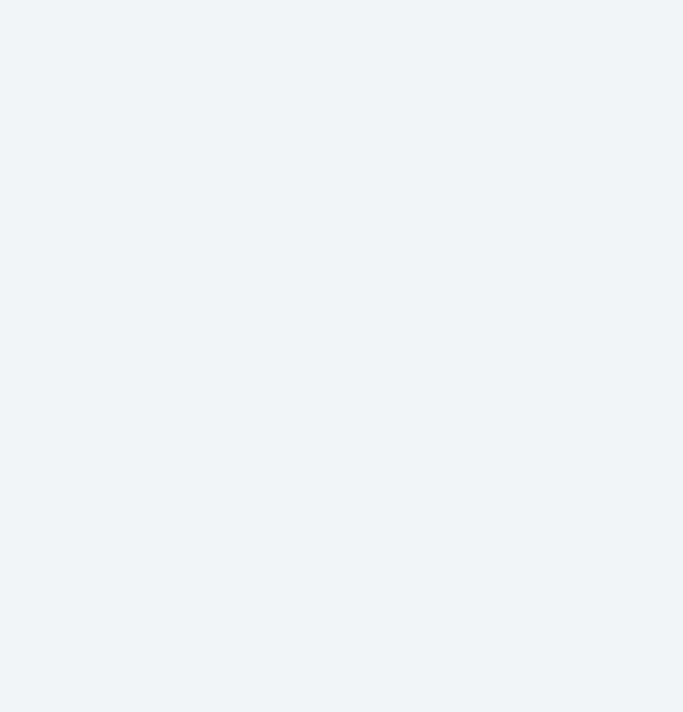
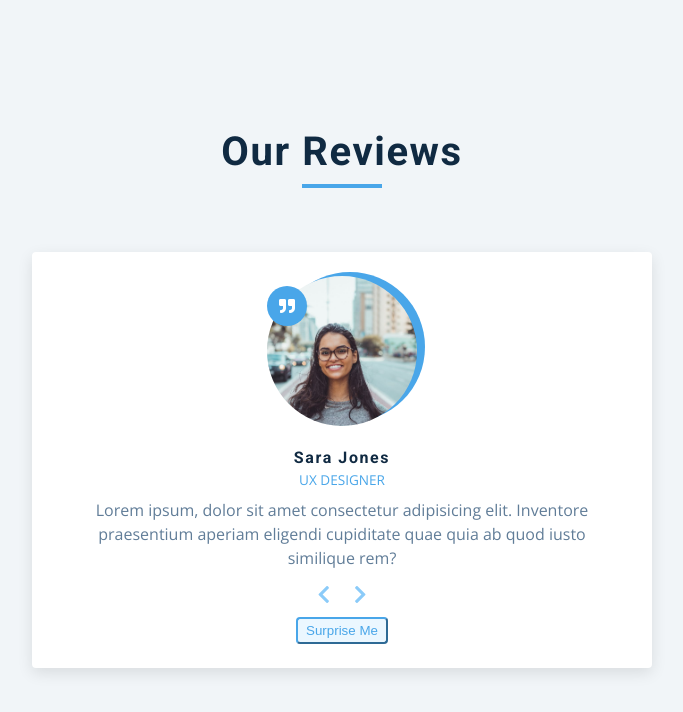
Before and after one commit to ekizashvilit/positive-reviews-website, a plain HTML site: page index.html in a window 1280 px wide. Shown: the whole page, without its empty margins (298-981 px from the left). Drawn offline with nearby package versions, Linux system fonts and the light colour scheme.

Commit message:
html done

```diff
--- a/index.html
+++ b/index.html
@@ -11,7 +11,35 @@
     <link rel="stylesheet" href="styles.css" />
   </head>
   <body>
-    <main></main>
+    <main>
+      <section class="container">
+        <div class="title">
+          <h2>our reviews</h2>
+          <div class="underline"></div>
+        </div>
+        <article class="review">
+          <div class="img-container">
+            <img src="person-1.jpeg" alt="" id="person-img" />
+          </div>
+          <h4 id="author">sara jones</h4>
+          <p id="job">ux designer</p>
+          <p id="info">
+            Lorem ipsum, dolor sit amet consectetur adipisicing elit. Inventore
+            praesentium aperiam eligendi cupiditate quae quia ab quod iusto
+            similique rem?
+          </p>
+          <div class="button-container">
+            <button class="prev-btn">
+              <i class="fas fa-chevron-left"></i>
+            </button>
+            <button class="prev-btn">
+              <i class="fas fa-chevron-right"></i>
+            </button>
+          </div>
+          <button class="random-btn">surprise me</button>
+        </article>
+      </section>
+    </main>
 
     <script src="app.js"></script>
   </body>
```
